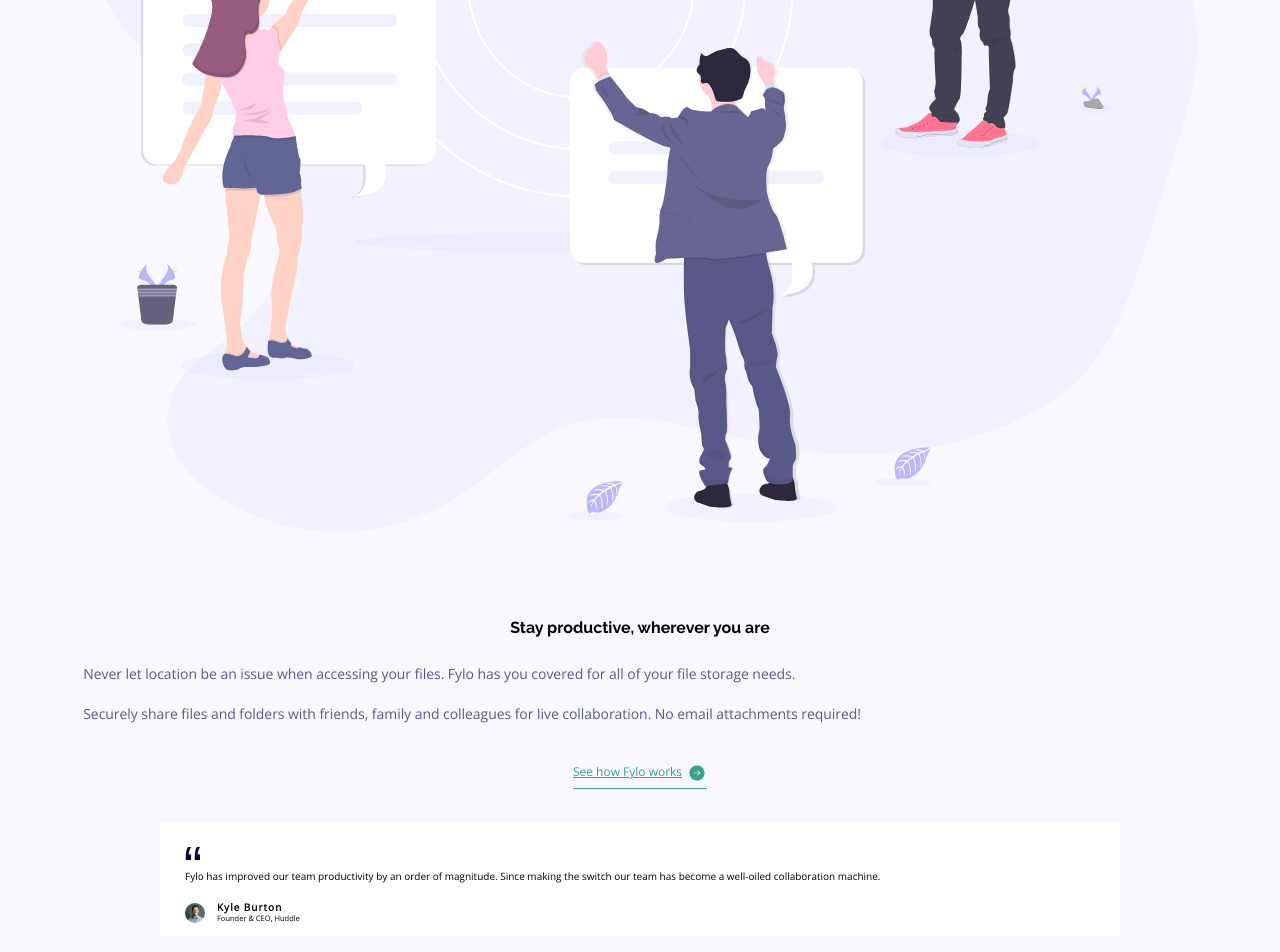
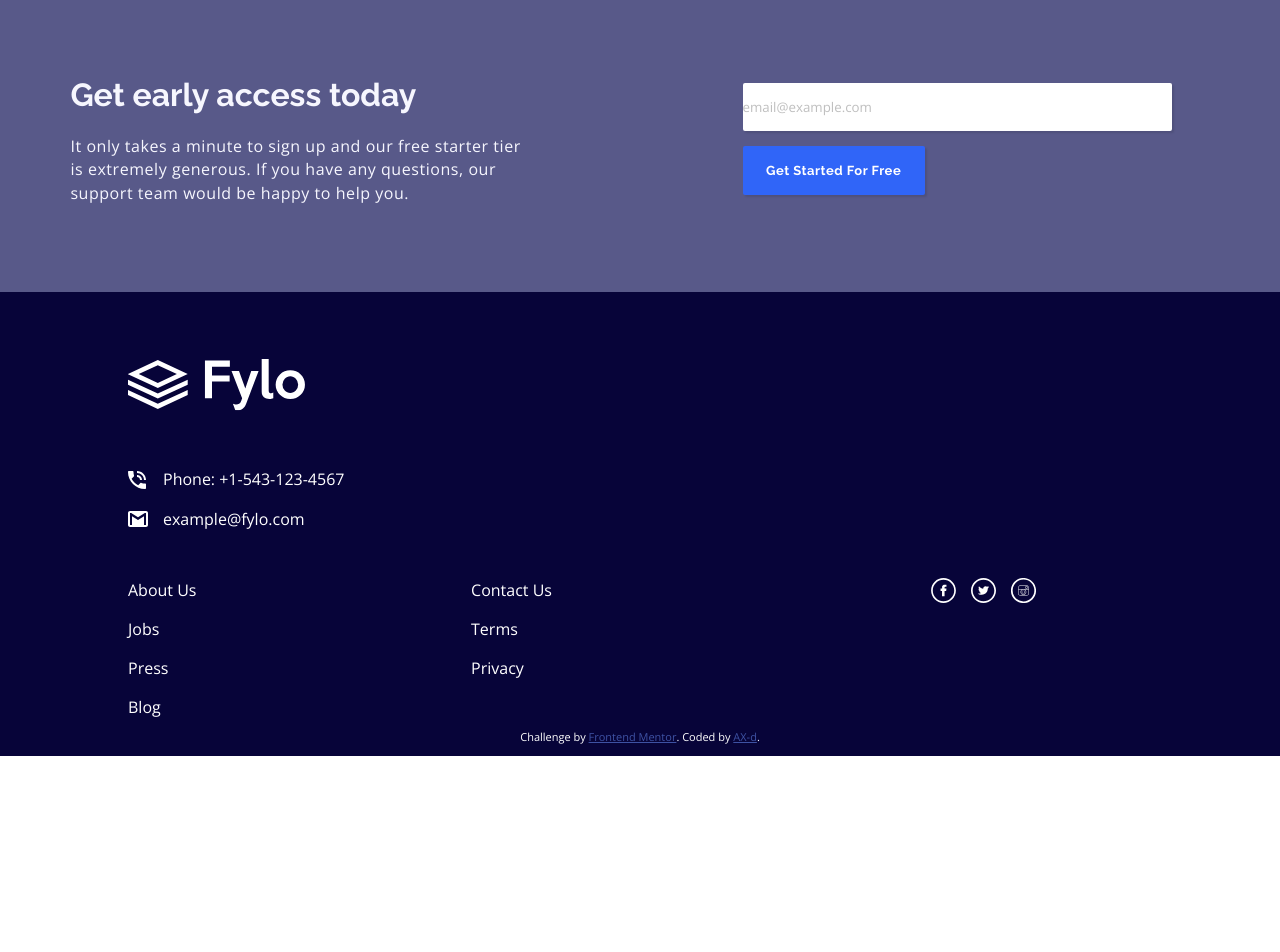
Before and after one commit to ax-d/FM02--newbie, a plain HTML site: page index.html in a window 1280 px wide. Shown: the part 1680-2632 px from the top of the page. After the commit the page ends 2436 px from the top, so only its background shows below. Drawn offline with nearby package versions, Linux system fonts and the light colour scheme.

Commit message:
thirdPass

```diff
--- a/css/style.css
+++ b/css/style.css
@@ -9,11 +9,14 @@
   min-width: 375px;
   padding: 0;
   margin: 0 auto;
-  background: rgb(255, 255, 255);
+  /* background: rgb(255, 255, 255); */
+  /* background: url('/Rsc/design/mobile-design-2.jpg') no-repeat;
+     background-size: auto;  */
+  /* opacity: 20%; */
 }
 
 .container {
-  width: 87%;
+  width: 85%;
   margin: 0 auto;
 }
 
@@ -27,7 +30,7 @@
 }
 
 .header__logo {
-  width: 80px;
+  width: 73px;
   vertical-align: middle;
 }
 
@@ -41,14 +44,14 @@
   display: flex;
 }
 
-.menu__link {
+.link {
   text-decoration: none;
 }
 
 .menu--header .menu__link {
   font-size: 13px;
   margin-left: 20px;
-  color: rgb(0,0,0);
+  color: rgb(0, 0, 0);
 }
 
 /* end header */
@@ -82,8 +85,8 @@
   font-weight: 700;
   letter-spacing: -.5px;
   text-align: center;
-  line-height: 1.4;
-  margin: 30px 0 25px 0;
+  line-height: 1.35;
+  margin: 35px 0 25px 0;
 }
 
 .text {
@@ -92,20 +95,20 @@
 
 .text--hero {
   text-align: center;
-  letter-spacing: .3px;
+  letter-spacing: .25px;
   line-height: 1.5;
 }
 
 .form {
   margin: 0 auto;
-  width: 95%;
+  width: 93%;
 }
 
 .form__input {
   width: 100%;
   font-family: inherit;
   padding: 10px 15px 10px 20px;
-  margin: 15px 0;
+  margin: 17px 0;
   border: 1px solid black;
   border-radius: 5px;
 }
@@ -134,13 +137,13 @@
   padding-top: 47px;
 }
 
-.productivity .container {
+.productivity .flex-group {
   display: flex;
   flex-direction: column;
 }
 
 .illustration--productivity {
-  margin-bottom: 68px;
+  margin-bottom: 69px;
 }
 
 .title--productivity {
@@ -152,6 +155,8 @@
   color: hsl(238, 22%, 44%);
   letter-spacing: -.05px;
   margin-bottom: 7px;
+  margin-top: 14px;
+  line-height: 1.4;
 }
 
 .link--productivity {
@@ -160,7 +165,7 @@
   padding-bottom: 5px;
   border-bottom: 1px solid hsl(170, 45%, 43%);
   align-self: center;
-  margin-top: 33px;
+  margin-top: 28px;
 }
 
 .link--productivity::after {
@@ -185,7 +190,7 @@
 
 .card .container {
   background: #fff;
-  width: 75%;
+  width: 88%;
 }
 
 .text--card::before {
@@ -251,15 +256,18 @@
   width: 75%;
 }
 
-.title--cta, .text--cta {
+.title--cta,
+.text--cta {
   color: hsl(240, 75%, 98%);
   text-align: center;
-  line-height: 1.35;
+  line-height: 1.45;
+  margin-bottom: 8px;
 }
 
 .title--cta {
   font-size: 18px;
-  margin-bottom: 20px;
+  margin-bottom: 17px;
+  margin-top: 15px;
 }
 
 .form--cta {
@@ -267,22 +275,30 @@
   margin: 0 auto;
 }
 
-.form__input--cta, .button--cta {
-  padding: 5px 15px 5px 15px;
+.form__input--cta,
+.button--cta {
+  padding: 7px 15px 7px 15px;
   border-radius: 2px;
-  box-shadow: 2px 2px 2px rgba(0,0,0,.1)
+  box-shadow: 2px 2px 2px rgba(0, 0, 0, .1);
+  margin-bottom: 9px;
 }
 
 .form__input--cta {
   border: none;
 }
 
+.button--cta {
+  font-size: 9px;
+  padding: 8px 15px;
+  margin-bottom: 0;
+}
+
 /* end article - cta  */
 /* start footer */
 
 .footer--page {
-background: hsl(243, 87%, 12%);
-padding-top: 1px;
+  background: hsl(243, 87%, 12%);
+  padding-top: 1px;
 }
 
 .footer--page .container {
@@ -294,19 +310,29 @@ padding-top: 1px;
   width: 177px;
 }
 
+.footer--page .link--logo {
+  display: inline-block;
+  margin-top: 66px;
+}
+
 .footer .menu--footer {
-  margin-top: 63px;
+  margin-top: 52px;
 }
 
 .menu--footer .menu__item {
-  margin-top: 10px;
+  margin-top: 17px;
 }
 
-.menu--footer:first-child .menu__item:first-child {
-  margin-bottom: 35px;
+.footer .menu--footer:first-child {
+  margin-top: 35px;
 }
 
-.menu__link--phone::before,.menu__link--email::before {
+.footer .menu--footer:last-child {
+  margin-top: 30px;
+}
+
+.menu__link--phone::before,
+.menu__link--email::before {
   content: '';
   display: inline-block;
   background-size: 20px 20px;
@@ -325,7 +351,7 @@ padding-top: 1px;
 }
 
 .footer .menu__link {
-  color: rgb(255,255,255);
+  color: rgb(255, 255, 255);
 }
 
 .menu--social {
@@ -340,7 +366,7 @@ padding-top: 1px;
 
 .social__img {
   filter: invert(1);
-  width: 30px;
+  width: 25px;
 }
 
 .attribution {
@@ -348,10 +374,331 @@ padding-top: 1px;
   font-size: 11px;
   text-align: center;
   padding-bottom: 1px;
-  color: rgb(255,255,255);
+  color: rgb(255, 255, 255);
 }
 
 .footer .attribution__link {
   color: hsl(228, 45%, 44%);
 }
+
 /* end footer */
+
+@media only screen and (min-width: 600px) {
+
+  .footer .flex-group {
+    display: flex;
+    flex-wrap: wrap;
+  }
+
+  .footer .menu--footer:first-child {
+    flex-basis: 100%;
+  }
+
+  .footer .menu--footer {
+    flex: 0 1 33%;
+    margin-top: 31px;
+  }
+
+}
+
+@media only screen and (min-width: 800px) {
+  .hero {
+    background: 0 101% url('../img/bg-curve-desktop.svg') no-repeat;
+  }
+
+  .container,
+  .footer .flex-group {
+    display: flex;
+    justify-content: space-between;
+  }
+
+  .container {
+    width: 90%;
+  }
+
+  .flex-group {
+    flex: 0 1 47%;
+  }
+
+  .illustration {
+    flex: 0 1 45%;
+  }
+
+  /* start header  */
+
+  .header--page .container {
+    display: block;
+  }
+
+  .header__nav {
+    margin-top: 65px;
+  }
+
+  .header__logo {
+    width: 175px;
+  }
+
+  .menu--header {
+    margin-right: 10px;
+  }
+
+  .header--page .menu__link {
+    font-size: 15px;
+    margin-left: 60px;
+  }
+
+
+  /* end header  */
+
+  /* start article - hero  */
+
+  .hero {
+    padding-bottom: 250px;
+  }
+
+  .hero .container {
+    width: 89%;
+  }
+
+  .illustration--hero {
+    flex: 0 1 50%;
+  }
+
+  .illustration--hero,
+  .illustration--productivity {
+    order: 2;
+  }
+
+  .title--hero,
+  .title--productivity {
+    font-size: 39px;
+    text-align: unset;
+    margin: 72px 0 15px 0;
+    letter-spacing: .6px;
+    line-height: 1.5;
+  }
+
+  .text {
+    font-size: 18px;
+  }
+
+  .text--hero {
+    text-align: initial;
+    line-height: 1.3;
+    letter-spacing: .05px;
+
+  }
+
+  .form {
+    margin: 0;
+  }
+
+  .form__input--hero {
+    width: 56%;
+    padding: 12px 15px 12px 20px;
+    margin: 8px 0;
+  }
+
+  .button--hero {
+    width: 35%;
+    padding: 15px;
+    margin-left: 10px
+  }
+
+  /* end article - hero  */
+
+  /* start article - productivity  */
+
+  .productivity .container {
+    flex-direction: row;
+  }
+
+  .illustration--productivity {
+    margin-top: 50px;
+    flex: 0 1 43%;
+  }
+
+  .productivity .flex-group {
+    margin-left: 6px;
+    flex: 0 1 51%;
+  }
+
+  .title--productivity {
+    margin: 27px 0 17px 0;
+  }
+
+  .text--productivity {
+    font-size: 17px;
+    letter-spacing: -.4px;
+    width: 83%;
+    margin-bottom: 2px;
+  }
+
+  .link--productivity {
+    font-size: 16px;
+    margin-top: 14px;
+    align-self: flex-start;
+  }
+
+  /* end article - productivity  */
+
+  /* start aside - card  */
+
+  .card {
+    padding-bottom: 109px;
+  }
+
+  .card .container {
+    display: inline-block;
+    width: 54%;
+    border-radius: 5px;
+    margin-top: 8px;
+  }
+
+  .text--card {
+    margin-top: 18px;
+    font-size: 14px;
+    padding: 14px 25px 0 35px;
+    line-height: 1.65;
+  }
+
+  .avatar__img {
+    width: 34px;
+    margin-left: 9px;
+  }
+
+  .card__owner {
+    padding-bottom: 18px;
+  }
+
+  .card__owner__text {
+    margin-left: 8px;
+  }
+
+  .title--card__owner {
+    margin-top: 10px;
+  }
+
+  .card__owner__occupation {
+    display: block;
+    margin-top: 12px;
+  }
+
+  /* end aside - card  */
+
+  /* start article - cta  */
+
+  .cta {
+    padding-bottom: 79px;
+  }
+
+  .cta .container {
+    width: 89%;
+  }
+
+  .cta .flex-group {
+    flex: 0 1 41%;
+  }
+
+  .title--cta {
+    text-align: left;
+    font-size: 32px;
+    margin-top: 60px;
+  }
+
+  .text--cta {
+    text-align: left;
+    font-size: 16px;
+    letter-spacing: .55px;
+    line-height: 1.45;
+  }
+
+  .form--cta {
+    display: flex;
+    flex: 0 1 41%;
+    flex-direction: column;
+  }
+
+  .form__input--cta {
+    width: 92%;
+    margin-top: 71px;
+    padding: 15px 0;
+  }
+
+  .button--cta {
+    width: 39%;
+    font-size: 13px;
+    padding: 17px 15px 17px 15px;
+    margin-top: 6px;
+  }
+
+  /* end article - cta  */
+
+  .footer .container {
+    display: block;
+  }
+}
+
+@media only screen and (min-width: 1440px) {
+
+
+  /* start footer  */
+
+  .footer--page .container {
+    flex-direction: column;
+    width: 89%;
+  }
+
+  .footer .flex-group {
+    justify-content: space-between;
+    margin-top: 10px;
+    flex-wrap: nowrap;
+  }
+
+  .menu__link--phone::before,
+  .menu__link--email::before {
+    margin-right: 20px;
+  }
+
+  .footer .menu--footer {
+    margin-top: 0;
+    margin-right: 183px;
+    flex: initial;
+  }
+
+  .footer .menu--footer:first-child {
+    margin-top: 0;
+    flex-basis: initial;
+  }
+
+  .menu--footer:first-child .menu__item:first-child {
+    margin-bottom: 10px;
+  }
+
+  .footer--page .link--logo {
+    margin-top: 106px;
+  }
+
+  .menu--footer .menu__item {
+    margin-top: 13px;
+  }
+
+  .footer .menu--footer:last-child {
+    margin-top: 0;
+  }
+
+  .social__img {
+    width: 30px;
+  }
+
+  .attribution {
+    margin-top: 20px;
+  }
+
+  /* end footer  */
+
+
+
+
+
+}
--- a/index.html
+++ b/index.html
@@ -22,13 +22,13 @@
 
         <ul class="menu menu--header">
           <li class="menu__item">
-            <a href="#" class="menu__link">Features</a>
+            <a href="#" class="link menu__link">Features</a>
           </li>
           <li class="menu__item">
-            <a href="#" class="menu__link">Team</a>
+            <a href="#" class="link menu__link">Team</a>
           </li>
           <li class="menu__item">
-            <a href="#" class="menu__link">Sign In</a>
+            <a href="#" class="link menu__link">Sign In</a>
           </li>
         </ul>
       </nav>
@@ -41,6 +41,7 @@
         <figure class="illustration illustration--hero">
           <img src="/img/illustration-1.svg" alt="People putting files in a folder" class="illustration__img">
         </figure>
+        <div class="flex-group">
           <h1 class=" title title--hero">
             All your files in one secure location, accessible anywhere.
           </h1>
@@ -57,6 +58,7 @@
             <button class="button button--hero">Get Started</button>
           </form>
         </div>
+      </div>
     </article>
 
 
@@ -65,6 +67,7 @@
         <figure class="illustration illustration--productivity">
           <img src="/img/illustration-2.svg" alt="People working at different locations" class="illustration__img">
         </figure>
+        <div class="flex-group">
           <h2 class="title title--productivity">
             Stay productive, wherever you are
           </h2>
@@ -80,8 +83,6 @@
           </p>
 
           <a href="#" class="link link--productivity">See how Fylo works</a>
-      </div>
-    </article>
 
           <aside class="card">
             <div class="container">
@@ -90,8 +91,8 @@
                 making the switch our team has become a well-oiled collaboration machine.
               </p>
               <div class="card__owner">
-          <figure class="avatar avatar--card__owner"><img src="/img/avatar-testimonial.jpg" alt="avatar of card owner"
-              class="avatar__img"></figure>
+                <figure class="avatar avatar--card__owner"><img src="/img/avatar-testimonial.jpg"
+                    alt="avatar of card owner" class="avatar__img"></figure>
                 <div class="card__owner__text">
                   <h3 class="title title--card__owner">
                     Kyle Burton
@@ -101,9 +102,12 @@
               </div>
             </div>
           </aside>
-
+        </div>
+      </div>
+    </article>
     <article class="cta">
       <div class="container">
+        <div class="flex-group">
           <h2 class="title title--cta">
             Get early access today
           </h2>
@@ -112,7 +116,7 @@
             It only takes a minute to sign up and our free starter tier is extremely generous.
             If you have any questions, our support team would be happy to help you.
           </p>
-
+        </div>
         <form action="#" class="form form--cta">
           <input type="email" placeholder="email@example.com" aria-label="Enter your email" required
             class="form__input form__input--cta">
@@ -124,42 +128,45 @@
   </main>
   <footer class="footer footer--page">
     <div class="container">
+      <a href="#" class="link link--logo"><img src="/img/logo.svg" alt="Fylo logo" class="footer__logo"></a>
+      <div class="flex-group">
+
         <ul class="menu menu--footer">
-        <li class="menu__item">
-          <a href="#" class="menu__link"><img src="/img/logo.svg" alt="Fylo logo" class="footer__logo"></a>
-        </li>
-        <li class="menu__item"><a href="#" class="menu__link menu__link--phone">Phone: +1-543-123-4567</a></li>
-        <li class="menu__item"><a href="#" class="menu__link menu__link--email">example@fylo.com</a></li>
+          <li class="menu__item"><a href="#" class="link menu__link menu__link--phone">Phone: +1-543-123-4567</a></li>
+          <li class="menu__item"><a href="#" class="link menu__link menu__link--email">example@fylo.com</a></li>
 
         </ul>
 
         <ul class="menu menu--footer">
           <li class="menu__item">
-          <a href="#" class="menu__link">About Us</a>
+            <a href="#" class="link menu__link">About Us</a>
           </li>
           <li class="menu__item">
-          <a href="#" class="menu__link">Jobs</a>
+            <a href="#" class="link menu__link">Jobs</a>
           </li>
           <li class="menu__item">
-          <a href="#" class="menu__link">Press</a>
+            <a href="#" class="link menu__link">Press</a>
           </li>
           <li class="menu__item">
-          <a href="#" class="menu__link">Blog</a>
+            <a href="#" class="link menu__link">Blog</a>
           </li>
         </ul>
 
         <ul class="menu menu--footer">
-        <li class="menu__item"><a href="#" class="menu__link">Contact Us</a></li>
-        <li class="menu__item"><a href="#" class="menu__link">Terms</a></li>
-        <li class="menu__item"><a href="#" class="menu__link">Privacy</a></li>
+          <li class="menu__item"><a href="#" class="link menu__link">Contact Us</a></li>
+          <li class="menu__item"><a href="#" class="link menu__link">Terms</a></li>
+          <li class="menu__item"><a href="#" class="link menu__link">Privacy</a></li>
         </ul>
 
         <ul class="menu menu--footer menu--social">
-        <li class="menu__item"><a href="#" class="menu__link"><img src="/img/facebook.svg" alt="Link to facebook" class="social__img"></a></li>
-        <li class="menu__item"><a href="#" class="menu__link"><img src="/img/twitter.svg" alt="Link to twitter" class="social__img"></a></li>
-        <li class="menu__item"><a href="#" class="menu__link"><img src="/img/instagram.svg" alt="Link to instagram" class="social__img"></a></li>
+          <li class="menu__item"><a href="#" class="link menu__link"><img src="/img/facebook.svg" alt="Link to facebook"
+                class="social__img"></a></li>
+          <li class="menu__item"><a href="#" class="link menu__link"><img src="/img/twitter.svg" alt="Link to twitter"
+                class="social__img"></a></li>
+          <li class="menu__item"><a href="#" class="link menu__link"><img src="/img/instagram.svg"
+                alt="Link to instagram" class="social__img"></a></li>
         </ul>
-
+      </div>
       <div class="attribution">
         <p class="attribution__text">
           Challenge by <a
```
Also changed, not shown: Rsc/design/mobile-design-2.jpg (added). Lines whose indentation alone changed are shown as unchanged.
